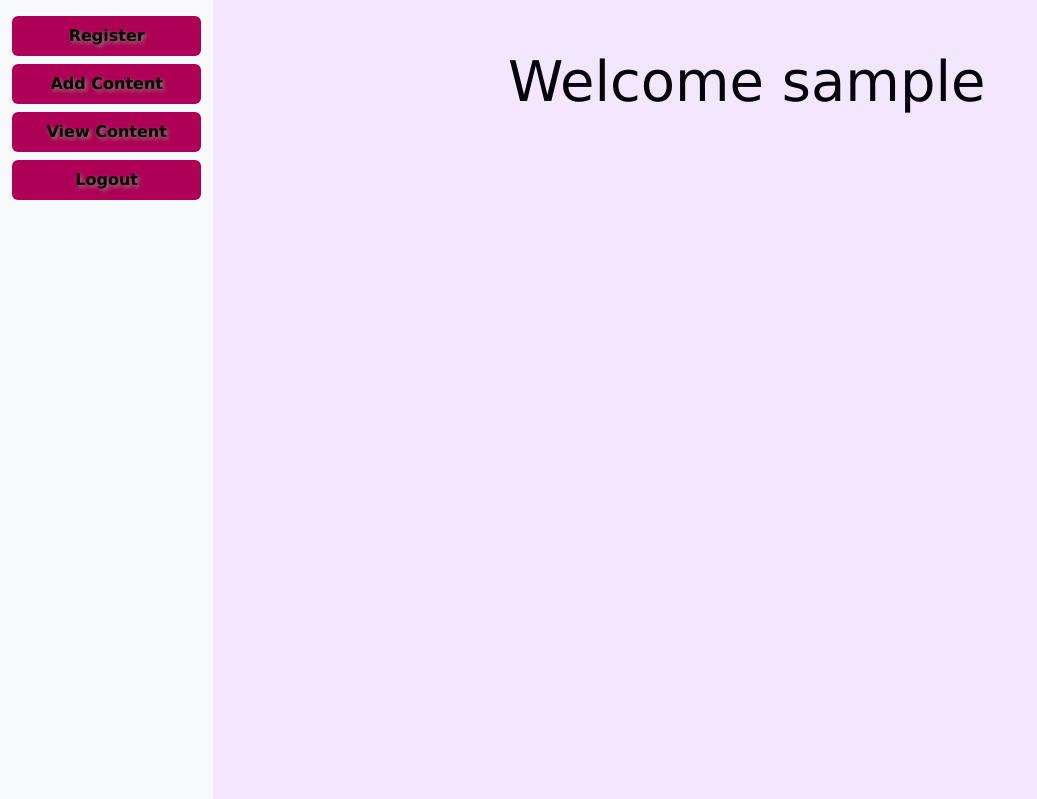
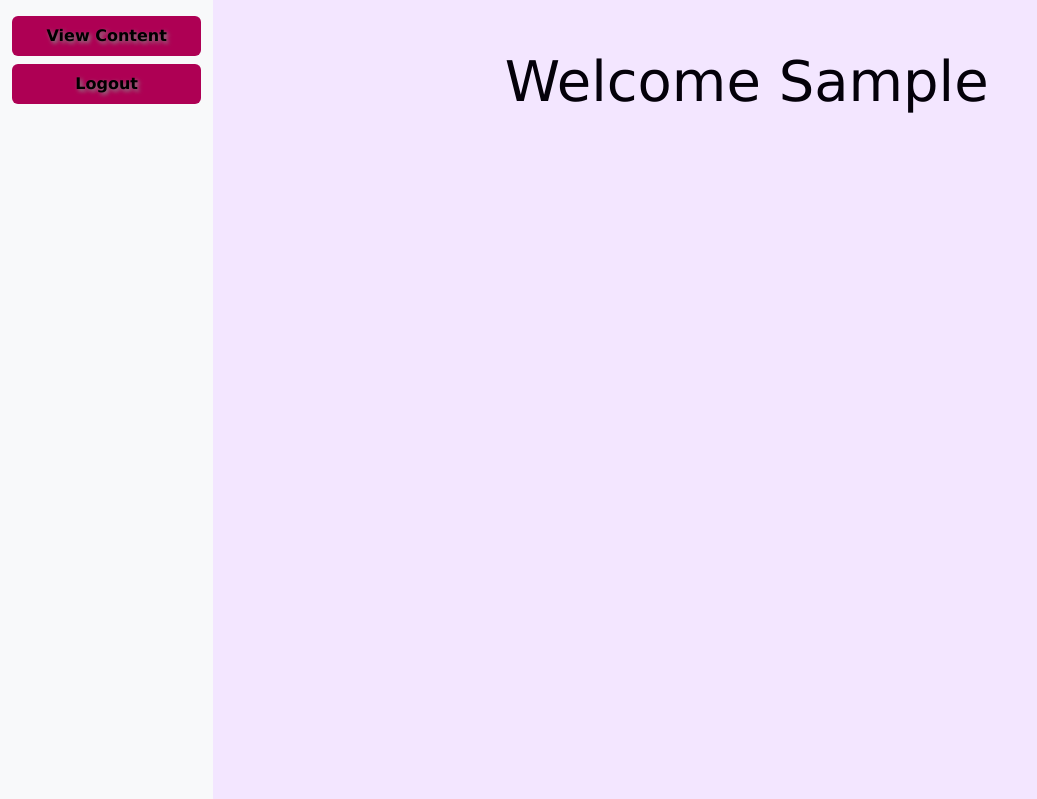
Before and after one commit to RomanGajdosik/KnowIt, a Flask app: page / in a window 1280 px wide. Shown: the part 74-873 px from the top of the page, without its empty margins (0-1037 px from the left). Run offline with Flask 3, Linux system fonts and the light colour scheme; the visitor is signed in with stand-in values (Sample User, id 1).

Commit message:
enhanced user role management in sidebar and offcanvas menu

```diff
--- a/templates/index.html
+++ b/templates/index.html
@@ -40,18 +40,60 @@
         </div>
     </nav>
 
-    <!-- Sidebar -->
+    <!-- Hamburger menu for small screens -->
     <div class="offcanvas offcanvas-start" tabindex="-1" id="sidebarMenu" aria-labelledby="sidebarMenuLabel">
-        <div class="offcanvas-header" style="background-color: #6f42c1;">
+        <div class="offcanvas-header" style="background-color: #ae0054;">
             <h5 class="offcanvas-title text-white" id="sidebarMenuLabel">Menu</h5>
             <button type="button" class="btn-close btn-close-white" data-bs-dismiss="offcanvas" aria-label="Close"></button>
         </div>
         <div class="offcanvas-body p-0">
             <div class="p-3">
+                {% if current_user.role == "admin" %}
+                <div class="mb-3" id="admin">
+                    <div class="card shadow-sm">
+                        <div class="card-body">
+                            <h5 class="card-title" style="color:#ae0054;">Admin control panel</h5>
+                            <p>Administrate the users,content etc. .</p>
+                            <a href="/admin" class="btn btn-purple w-100">admin</a>
+                        </div>
+                    </div>
+                </div>
+                {% endif %}
+                {% if current_user.role == 'teacher' or current_user.role =='admin' %}
+                <div class="mb-3" id="add-content">
+                    <div class="card shadow-sm">
+                        <div class="card-body">
+                            <h5 class="card-title" style="color:#ae0054;">Add Content</h5>
+                            <p>Share your knowledge by adding new learning materials.</p>
+                            <a href="/add-content" class="btn btn-purple w-100">Add Content</a>
+                        </div>
+                    </div>
+                </div>
+                {% endif %}
+                {% if current_user.is_authenticated %}
+                <div class="mb-3" id="view-content">
+                    <div class="card shadow-sm">
+                        <div class="card-body">
+                            <h5 class="card-title" style="color:#ae0054;">View Content</h5>
+                            <p>View available learning materials.</p>
+                            <a href="/add-content" class="btn btn-purple w-100">View Content</a>
+                        </div>
+                    </div>
+                </div>
+                <div class="mb-3" id="logout">
+                    <div class="card shadow-sm">
+                        <div class="card-body">
+                            <form method="POST" action="/logout">
+                                <button type="submit" class="btn btn-purple w-100">Logout</button>
+                            </form>
+                        </div>
+                    </div>
+                </div>
+                {% else %}
                 <div class="mb-3" id="register">
                     <div class="card shadow-sm">
                         <div class="card-body">
-                            <h5 class="card-title" style="color:#6f42c1;">Register</h5>
+                            <h5 class="card-title" style="color:#ae0054;">Register</h5>
                             <p>Create an account to start learning and sharing content.</p>
                             <a href="/register" class="btn btn-purple w-100">Register</a>
                         </div>
@@ -60,30 +102,13 @@
                 <div class="mb-3" id="login">
                     <div class="card shadow-sm">
                         <div class="card-body">
-                            <h5 class="card-title" style="color:#6f42c1;">Login</h5>
+                            <h5 class="card-title" style="color:#ae0054;">Login</h5>
                             <p>Access your account and continue your learning journey.</p>
                             <a href="/login" class="btn btn-purple w-100">Login</a>
                         </div>
                     </div>
                 </div>
-                <div class="mb-3" id="add-content">
-                    <div class="card shadow-sm">
-                        <div class="card-body">
-                            <h5 class="card-title" style="color:#6f42c1;">Add Content</h5>
-                            <p>Share your knowledge by adding new learning materials.</p>
-                            <a href="/add-content" class="btn btn-purple w-100">Add Content</a>
-                        </div>
-                    </div>
-                </div>
-                <div class="mb-3" id="add-content">
-                    <div class="card shadow-sm">
-                        <div class="card-body">
-                            <h5 class="card-title" style="color:#6f42c1;">View Content</h5>
-                            <p>View available learning materials.</p>
-                            <a href="/add-content" class="btn btn-purple w-100">View Content</a>
-                        </div>
-                    </div>
-                </div>
+                {% endif %}
             </div>
         </div>
     </div>
@@ -95,27 +120,29 @@
             <nav class="col-md-2 d-none d-md-block bg-light sidebar" style="min-height: 100vh; background-color: #f3e6ff;">
                 <div class="position-sticky pt-3">
                     <ul class="nav flex-column">
-                        <li class="nav-item mb-2">
-                            <a class="nav-link btn btn-purple w-100" href="/register">Register</a>
-                        </li>
-                        {% if current_user.is_authenticated %}
-                        <li class="nav-item mb-2">
-                            <a class="nav-link btn btn-purple w-100" href="#add-content">Add Content</a>
-                        </li>
-                        <li class="nav-item mb-2">
-                            <a class="nav-link btn btn-purple w-100" href="#view-content">View Content</a>
-                        </li>
                         {% if current_user.role == 'admin' %}
                         <li class="nav-item mb-2">
                             <a class="nav-link btn btn-purple w-100" href="/admin">Admin Panel</a>
                         </li>
                         {% endif %}
+                        {% if current_user.role == 'teacher' or current_user.role == 'admin' %}
+                        <li class="nav-item mb-2">
+                            <a class="nav-link btn btn-purple w-100" href="#add-content">Add Content</a>
+                        </li>
+                        {% endif %}
+                        {% if current_user.is_authenticated %}
+                        <li class="nav-item mb-2">
+                            <a class="nav-link btn btn-purple w-100" href="#view-content">View Content</a>
+                        </li>
                         <li class="nav-item mb-2">
                             <form method="POST" action="/logout">
                                 <button type="submit" class="nav-link btn btn-purple w-100">Logout</button>
                             </form>
                         </li>
                         {% else %}
+                        <li class="nav-item mb-2">
+                            <a class="nav-link btn btn-purple w-100" href="/register">Register</a>
+                        </li>
                         <li class="nav-item mb-2">
                             <a class="nav-link btn btn-purple w-100" href="/login">Login</a>
                         </li>
@@ -129,7 +156,7 @@
                 <div class="row mb-4">
                     <div class="col text-center">
                         {% if current_user.is_authenticated %}
-                            <h1 class="display-4" style="color:#04010a;">Welcome {{ current_user.username }}</h1>
+                            <h1 class="display-4" style="color:#04010a;">Welcome {{ current_user.username|capitalize }}</h1>
                         {% else %}
                             <h1 class="display-4" style="color:#04010a;">Welcome to KnowIt</h1>
                             <p class="lead">A platform to learn, share, and grow. Register/Login and add your own learning content!</p>
```
